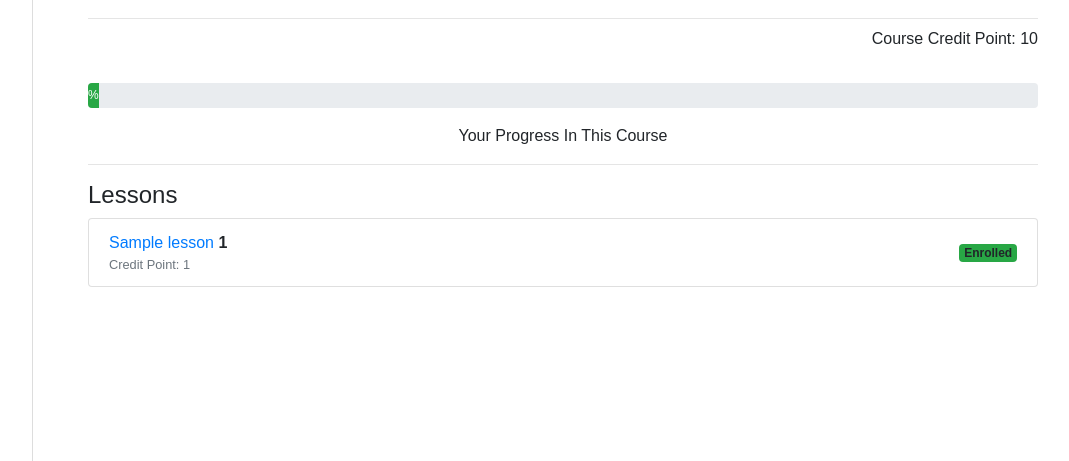
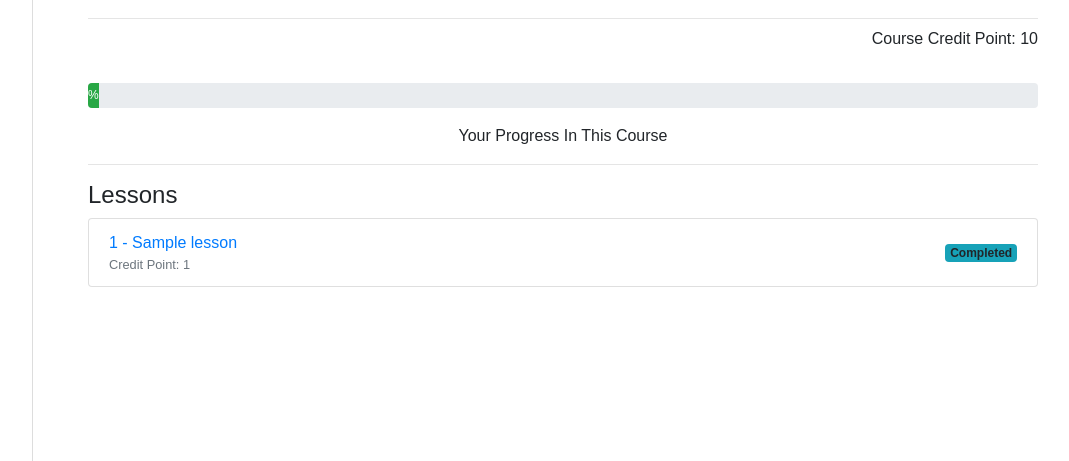
Before and after one commit to tanChicken/beacon, a Django app: page /student/course/1/ in a window 1280 px wide. Shown: the part 247-708 px from the top of the page, without its empty margins (207-1276 px from the left). Run offline with Django 5.2, Linux system fonts and the light colour scheme; a user stored in the database is signed in; tables that the repository leaves empty hold one stand-in row (values such as "Sample post"); some libraries are stand-ins or nearby versions.

Commit message:
feat(beacon): add completed field to Enrolment and update lesson prerequisite logic
- Added `completed` BooleanField to `Enrolment` to track lesson completion.
- Updated `student_lesson_details` view to check prerequisites based on completed lessons.
- Updated `can_enroll` logic to prevent enrolling if prerequisites are not completed or lesson is already completed.

```diff
--- a/mysite/beacon/models.py
+++ b/mysite/beacon/models.py
@@ -232,11 +232,18 @@ class Enrolment(models.Model):
         on_delete=models.CASCADE,
         related_name="enrolments"
     )
+    completed = models.BooleanField(default=False)
     enrolled_at = models.DateTimeField(auto_now_add=True)
     credit_earned = models.IntegerField(default=0)
 
     class Meta:
         unique_together = ("student", "lesson")
 
+    def mark_completed(self):
+        self.completed = True
+        self.completed_at = timezone.now()
+        self.save()
+
     def __str__(self):
-        return f"{self.student.email} enrolled in {self.lesson.title}"
+        status = "Completed" if self.completed else "In Progress"
+        return f"{self.student.email} enrolled in {self.lesson.title} ({status})"
--- a/mysite/beacon/templates/student_course_details.html
+++ b/mysite/beacon/templates/student_course_details.html
@@ -43,25 +43,23 @@
                 <div class="d-flex justify-content-between align-items-center">
                     <div>
                         <a href="{% url 'student_lesson_details' pk=status.lesson.pk %}">
-                            {{ status.lesson.title }}
+                            {{ status.lesson }}
                         </a>
-                        <strong>{{ status.lesson.lesson_id }}</strong>
                         <div class="small text-muted">
                             Credit Point: {{ status.lesson.lesson_point }}
                         </div>
                     </div>
                     <div>
-                        {% if status.enrolled %}
+                        {% if status.completed %}
+                            <span class="badge bg-info">Completed</span>
+                        {% elif status.enrolled %}
                             <span class="badge bg-success">Enrolled</span>
                         {% elif status.can_enroll %}
                             <a href="{% url 'enrol_lesson' status.lesson.id %}"
                                class="btn btn-sm btn-primary">Enroll</a>
                         {% else %}
                             <button class="btn btn-sm btn-secondary" disabled>
-                                Locked - prerequisites:
-                                {% for p in status.missing_prereqs %}
-                                    {{ p.title }}{% if not forloop.last %}, {% endif %}
-                                {% endfor %}
+                                Locked
                             </button>
                         {% endif %}
                     </div>
--- a/mysite/beacon/templates/student_lesson_details.html
+++ b/mysite/beacon/templates/student_lesson_details.html
@@ -106,7 +106,11 @@
         <!-- Student Enrollment Status and Actions -->
         {% if user.role == "STUDENT" %}
         <div class="enrollment-status mb-3">
-            {% if is_enrolled %}
+            {% if is_completed %}
+                <div class="alert alert-dark" role="alert">
+                    You have completed this lesson.
+                </div>
+            {% elif is_enrolled %}
             {% elif can_enroll %}
                 <div class="alert alert-info" role="alert">
                         You can enroll in this lesson
--- a/mysite/beacon/views.py
+++ b/mysite/beacon/views.py
@@ -108,24 +108,37 @@ def student_course_details(request,pk):
 
     lesson_status = []
     for lesson in lessons:
-        enrolled = Enrolment.objects.filter(student=request.user, lesson=lesson).exists()
+        enrolment = Enrolment.objects.filter(student=request.user, lesson=lesson).first()
+        completed = enrolment.completed if enrolment else False
+        enrolled = enrolment is not None and not completed
         prereqs = lesson.prerequisites.all()
 
-        missing = [p for p in prereqs if not Enrolment.objects.filter(student=request.user, lesson=p).exists()]
+        missing = [p for p in prereqs if not Enrolment.objects.filter(student=request.user, lesson=p, completed=True).exists()]
         prereqs_met = (len(missing) == 0)
 
+        can_enroll = prereqs_met and not enrolled and not completed
         lesson_status.append(
             {
                 "lesson": lesson,
                 "enrolled": enrolled,
-                "can_enroll": prereqs_met and not enrolled,
+                "can_enroll": can_enroll,
                 "missing_prereqs": missing,
+                "completed" : completed,
             }
         )
 
+    # Sort by a custom key
+    lesson_status_sorted = sorted(
+        lesson_status,
+        key=lambda s: (
+            # Use numbers so lower comes first
+            0 if s["completed"] else 1 if s["enrolled"] else 2 if s["can_enroll"] else 3
+        )
+    )
+
     return render(request, "student_course_details.html", {
         "course": course,
-        "lesson_status": lesson_status,
+        "lesson_status": lesson_status_sorted,
     })
 
 @login_required
@@ -141,7 +154,39 @@ def student_lessons(request):
 def student_lesson_details(request, pk):
 
     lesson = get_object_or_404(Lesson, pk=pk)
-    return render(request, "student_lesson_details.html", {"lesson": lesson})
+    student = request.user
+
+    # Check if already enrolled
+    enrolment_obj = Enrolment.objects.filter(student=student, lesson=lesson).first()
+    is_enrolled = enrolment_obj is not None and not enrolment_obj.completed
+    is_completed = enrolment_obj.completed if enrolment_obj else False
+
+    # Check prerequisites
+    prereqs = lesson.prerequisites.all()
+    missing_prereqs = [
+        p for p in prereqs
+        if not Enrolment.objects.filter(student=student, lesson=p, completed=True).exists()
+    ]
+    prereqs_met = (len(missing_prereqs) == 0)
+
+    # Can enroll if:
+    #   - Student is enrolled in the parent course
+    #   - Not already enrolled in this lesson
+    #   - All prerequisites are met
+    can_enroll = (
+        lesson.course in student.courses_enroling.all()
+        and not is_enrolled
+        and prereqs_met
+    )
+
+    return render(request, "student_lesson_details.html", {
+        "lesson": lesson,
+        "is_enrolled": is_enrolled,
+        "can_enroll": can_enroll,
+        "missing_prereqs": missing_prereqs,  # optional: useful to show in template
+        "is_completed": is_completed,
+    })
+
 
 
 @login_required
```
Also changed, not shown: mysite/beacon/migrations/0008_enrolment_completed_lessontask.py (added).
